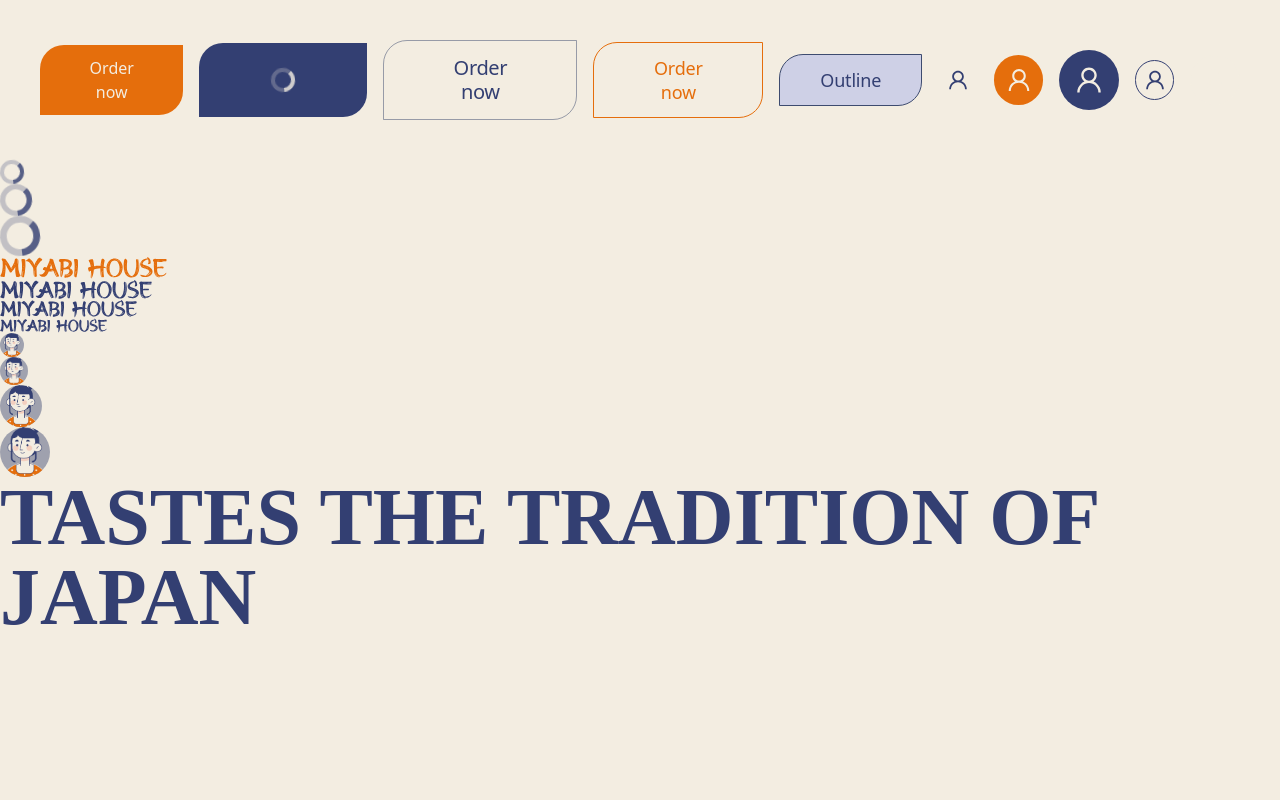
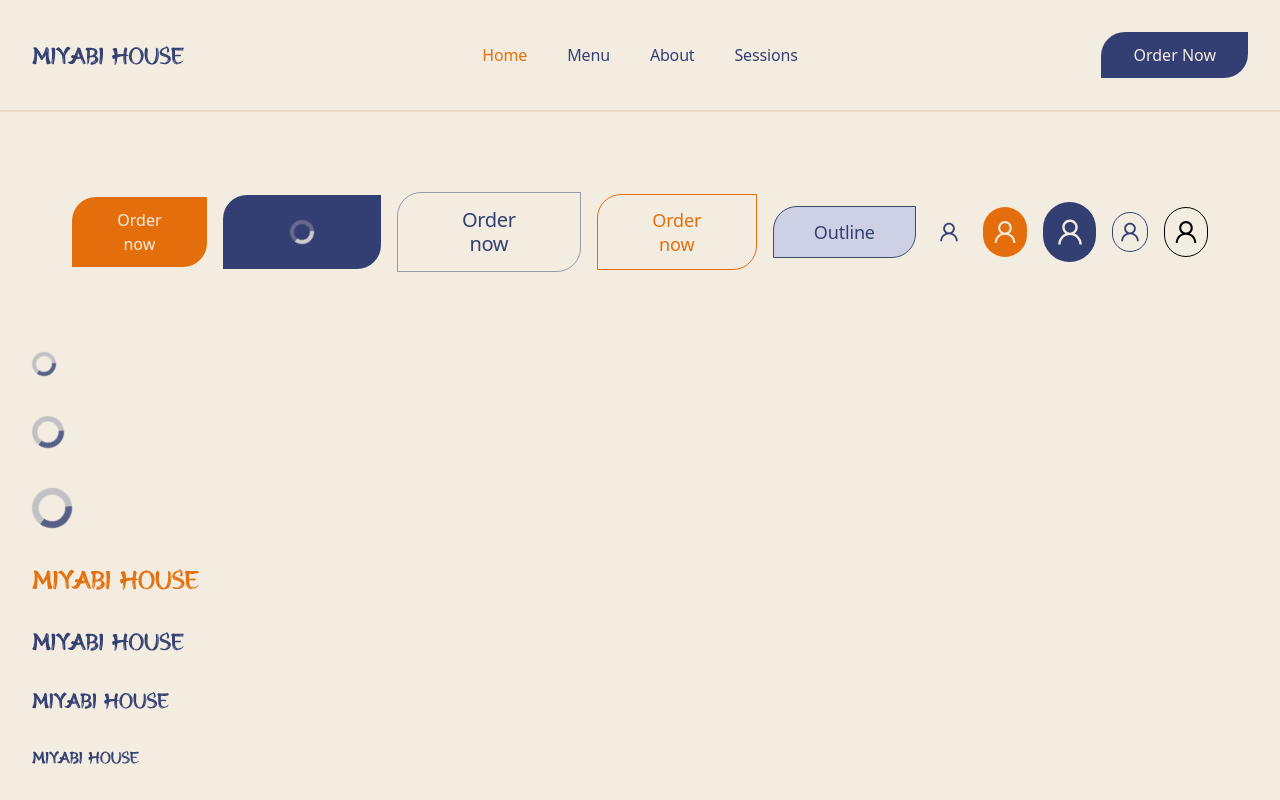
Before and after one commit to emmanuelledennemont/Miyabi-House, a Next.js app: page / in a window 1280 px wide. Shown: the top 800 px of the page. Built offline with nearby package versions, Linux system fonts and the light colour scheme.

Commit message:
mise ne place de la navigation

```diff
--- a/src/pages/index.tsx
+++ b/src/pages/index.tsx
@@ -1,4 +1,6 @@
-import { Seo } from '@/ui/components/seo'
+import { Container } from '@/ui/components/container/container'
+import { Navigation } from '@/ui/components/navigation/navigation'
+import { Seo } from '@/ui/components/seo/seo'
 import { Avatar } from '@/ui/design-system/avatar/avatar'
 import { Button } from '@/ui/design-system/button/button'
 import { Logo } from '@/ui/design-system/logo/logo'
@@ -10,7 +12,10 @@ import { AiOutlineUser } from 'react-icons/ai'
 export default function Home() {
   return (
     <>
+
       <Seo title='Miyabi House' description='Miyabi House' />
+      <Navigation />
+      <Container className="space-y-10 py-10">
         <div className='flex items-center gap-4 p-10'>
           <Button size='sm' variant='secondary'>Order now</Button>
           <Button isLoading size='md' variant='primary'>Order now</Button>
@@ -40,6 +45,7 @@ export default function Home() {
             Tastes the tradition of Japan
           </Typography>
         </main>
+      </Container>
     </>
   )
 }
--- /dev/null
+++ b/src/ui/components/container/container.tsx
@@ -0,0 +1,12 @@
+import clsx from "clsx";
+
+interface ContainerProps {
+  children: React.ReactNode;
+  className?: string;
+}
+
+export const Container = ({ children, className }: ContainerProps) => {
+  return (
+    <div className={clsx("w-full max-w-screen-2xl mx-auto px-4 sm:px-6 md:px-8", className)}>{children}</div>
+  );
+};
--- /dev/null
+++ b/src/ui/components/navigation/navigation.tsx
@@ -0,0 +1,38 @@
+import clsx from "clsx";
+import { Logo } from "@/ui/design-system/logo/logo";
+import { Container } from "../container/container";
+import { Typography } from "@/ui/design-system/typography/typography";
+import { Button } from "@/ui/design-system/button/button";
+
+interface NavigationProps {
+}
+
+export const Navigation = ({ }: NavigationProps) => {
+
+  return (
+
+    <div className="border-b-2 border-beigebg-200 flex">
+      <Container className="mx-auto max-w-10xl px-0 sm:px-6 lg:px-8 flex flex-wrap items-center justify-center sm:justify-between lg:flex-nowrap py-8 my-0">
+        <div className="mt-10 lg:mt-0 lg:grow lg:basis-0 flex items-center">
+          <Logo size='md' />
+        </div>
+
+        <div className="order-first -mx-4 flex flex-auto basis-full overflow-x-auto whitespace-nowrap py-4 sm:-mx-6 lg:order-none lg:mx-0 lg:basis-auto lg:border-0 lg:py-0 justify-center">
+          <Typography variant="caption-3" className="mx-auto flex items-center gap-10 px-4">
+            <span className="text-secondary">Home</span>
+            <span>Menu</span>
+            <span>About</span>
+            <span>Sessions</span>
+          </Typography>
+        </div>
+
+        <div className="sm:mt-10 sm:flex lg:mt-0 lg:grow lg:basis-0 lg:justify-end gap-3 justify-center">
+          <Button size="sm" className="inline-flex justify-center">Order Now</Button>
+        </div>
+      </Container>
+    </div>
+
+
+
+  );
+}
--- a/src/ui/design-system/button/button.tsx
+++ b/src/ui/design-system/button/button.tsx
@@ -18,10 +18,10 @@ export const Button = ({ variant = "primary", size = "md", icon, icontheme = "pr
 
   switch (variant) {
     case "primary": // default
-      variantStyle = "bg-primary hover:bg-primary-200 text-beige rounded";
+      variantStyle = "bg-primary hover:bg-primary-200 text-beigebg rounded";
       break;
     case "secondary":
-      variantStyle = "bg-secondary hover:bg-secondary-300 text-beige rounded";
+      variantStyle = "bg-secondary hover:bg-secondary-300 text-beigebg rounded";
       break;
     case "beige":
       variantStyle = "bg-beige hover:bg-secondary-300/20 border boder-secondary text-secondary rounded";
@@ -34,10 +34,10 @@ export const Button = ({ variant = "primary", size = "md", icon, icontheme = "pr
       break;
     case "icon":
       if (icontheme === "primary") {
-        variantStyle = "bg-primary hover:bg-primary-200 text-beige rounded-full";
+        variantStyle = "bg-primary hover:bg-primary-200 text-beigebg rounded-full";
       }
       if (icontheme === "secondary") {
-        variantStyle = "bg-secondary hover:bg-secondary-300 text-beige rounded-full";
+        variantStyle = "bg-secondary hover:bg-secondary-300 text-beigebg rounded-full";
       }
       if (icontheme === "beige") {
         variantStyle = "bg-beige hover:bg-primary-300/20 border boder-primary text-primary rounded-full";
--- a/tailwind.config.ts
+++ b/tailwind.config.ts
@@ -4,7 +4,10 @@ const config: Config = {
   content: ['./src/**/*.{js,ts,jsx,tsx,mdx}'],
   theme: {
     colors: {
-      beige: '#f3EDE1',
+      beigebg: {
+        '200': '#E9DAC6',
+        DEFAULT: '#f3EDE1', //Default
+      },
 
       primary: {
         '100': '#CED0E6',
```
Also changed, not shown: src/ui/components/seo/seo.tsx (renamed from src/ui/components/seo.tsx). Lines whose indentation alone changed are shown as unchanged.
